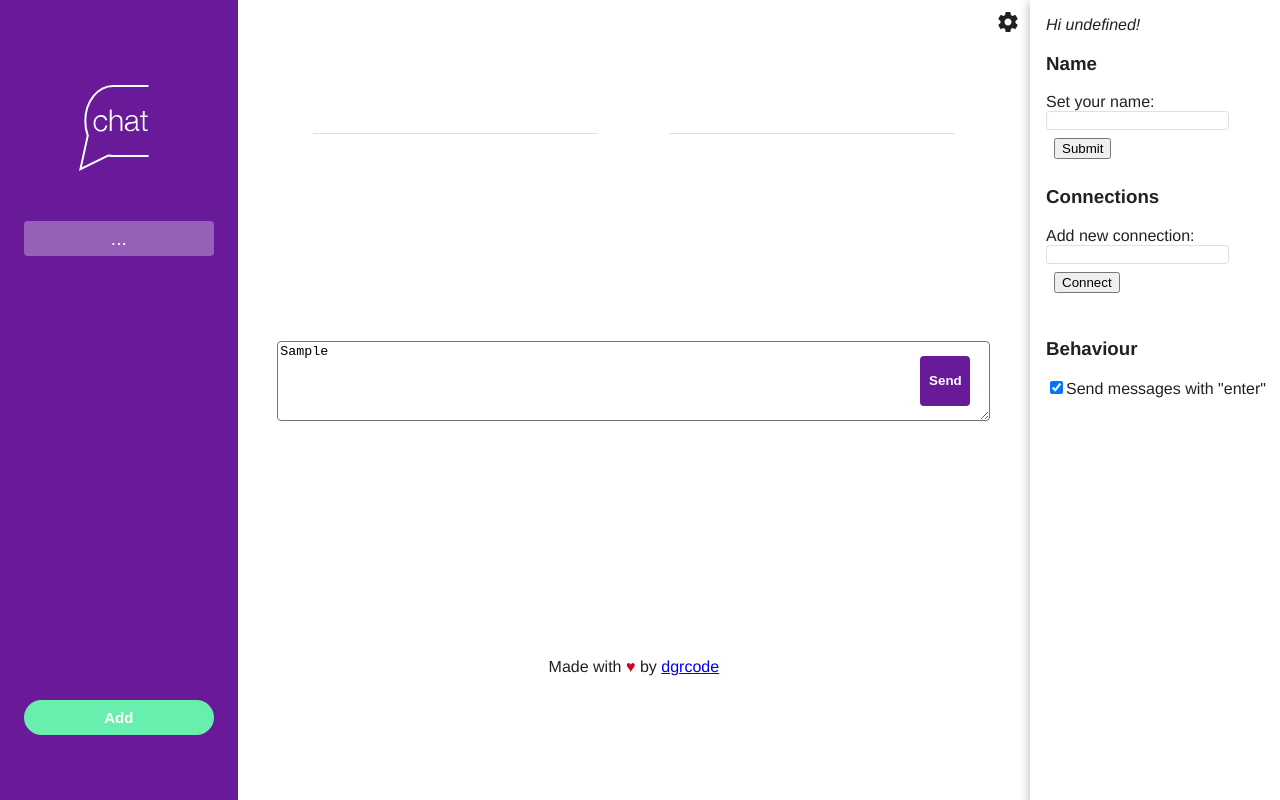
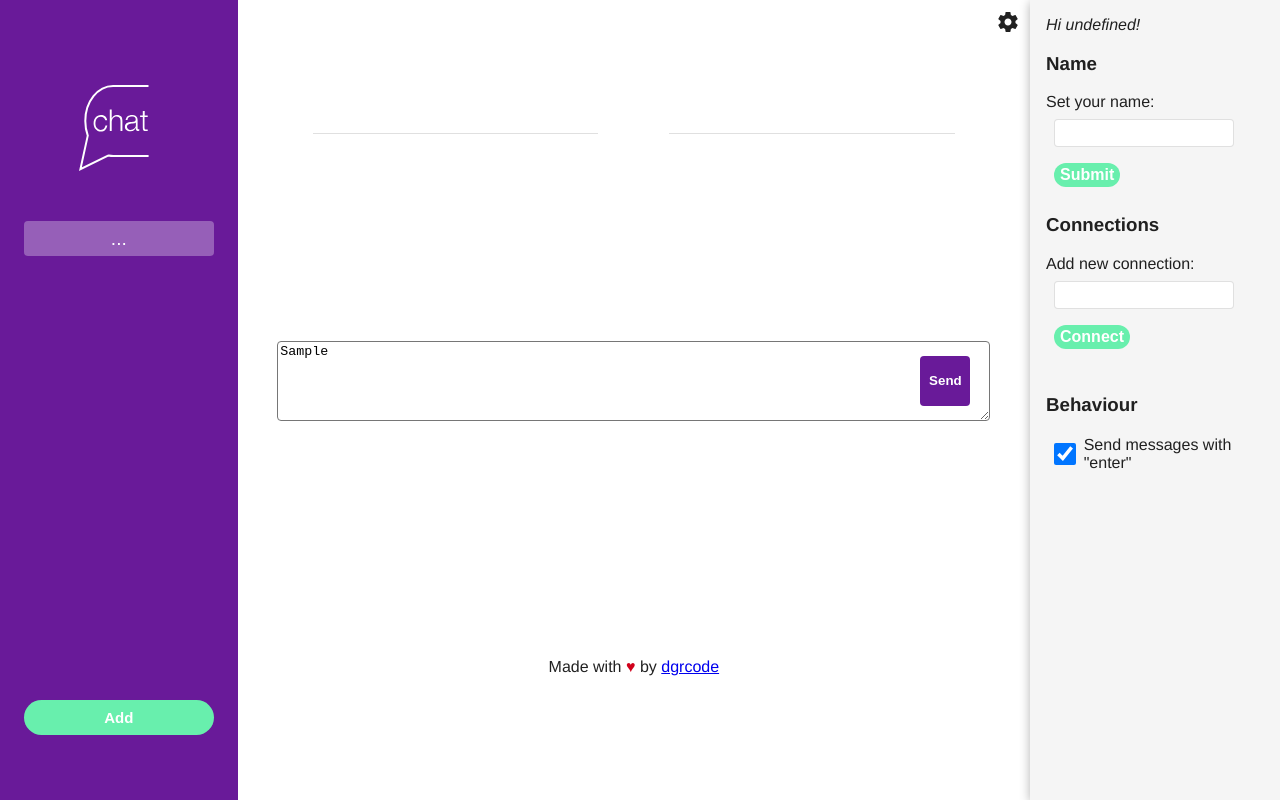
Before and after one commit to dgrcode/chat-front, a React app: page / in a window 1280 px wide. Both pictures are taken after typing "Sample" into the empty fields and a click on the button "Add". Built offline with nearby package versions, Linux system fonts and the light colour scheme; no server answers.

Commit message:
Added styles inside the configuration

```diff
--- a/src/client/components/App/style.sass
+++ b/src/client/components/App/style.sass
@@ -61,9 +61,8 @@
     .configuration
       @media only screen and (min-width : $breakPhone)
         transition: visibility .6s ease-in-out, opacity .6s
-        width: 100%
-        min-width: 250px
-      background-color: white
+        width: 250px
+        box-sizing: border-box
       height: 100%
 
     @media only screen and (min-width : $breakPhone)
--- a/src/client/components/ConfigurationView/index.js
+++ b/src/client/components/ConfigurationView/index.js
@@ -83,7 +83,7 @@ export default class ConfigurationView extends React.Component {
 
         <br/>
         <h3>Behaviour</h3>
-        <label>
+        <label className="no-wrap">
           <input type="checkbox" onChange={this.onChangeSendStyle}
             checked={this.props.configuration.sendWithEnter}/>
           Send messages with "enter"
--- a/src/client/components/ConfigurationView/style.sass
+++ b/src/client/components/ConfigurationView/style.sass
@@ -5,10 +5,34 @@
   flex-direction: column
   padding: 1em
   box-shadow: 0 2px 10px rgba(0, 0, 0, 0.3)
+  background-color: $fromAnotherColor
+
+  label
+    display: flex
+    flex-wrap: wrap
+    align-items: center
+
+    &.no-wrap
+      flex-wrap: nowrap
 
   input
+    height: 24px
+    margin: 8px
     border: 1px solid $dividerColorDark
     border-radius: 4px
 
+  input[type=text]
+    width: 80%
+
+  input[type=checkbox]
+    width: 24px
+
   button
     margin: 8px
+    height: 24px
+    border: none
+    border-radius: 500px
+    background-color: $accentColor
+    color: white
+    font-weight: bold
+    font-size: 1em
```
